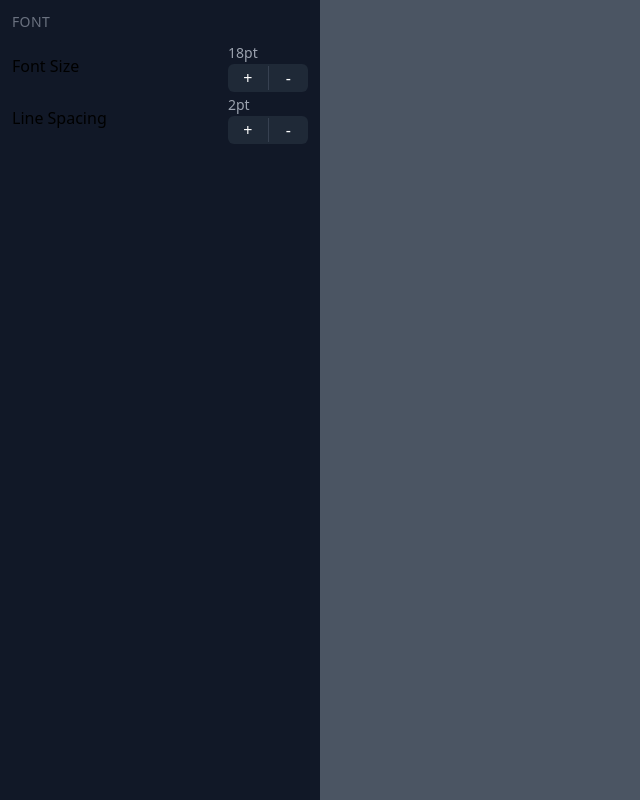
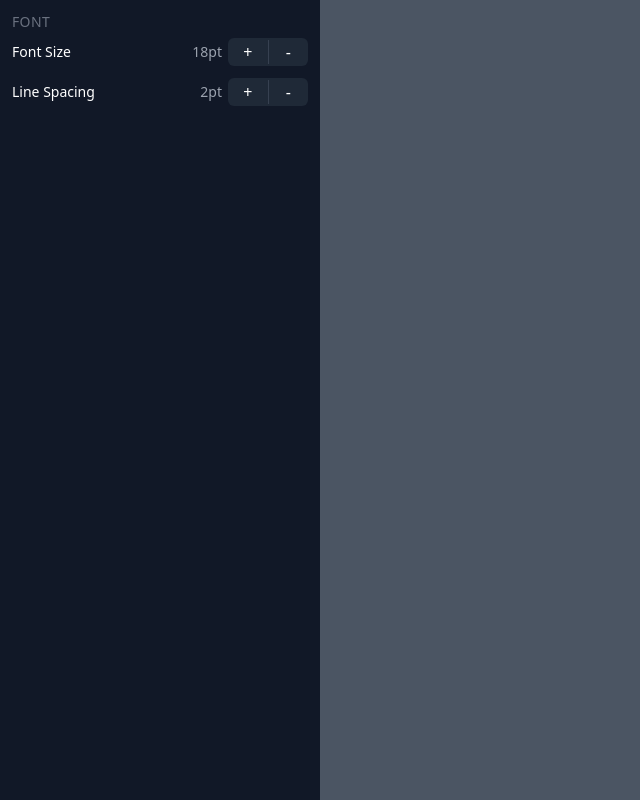
Before and after one commit to yigithanyucedag/kodsnap, a React (Create React App) app: page / in a window 1280 px wide. Shown: the whole page, without its empty margins (0-640 px from the left). Built offline with nearby package versions, Linux system fonts and the light colour scheme.

Commit message:
menu styles update

```diff
--- a/src/index.css
+++ b/src/index.css
@@ -3,15 +3,27 @@
 @tailwind utilities;
 
 .menu-container {
-  @apply flex flex-col gap-y-2;
+  @apply flex flex-col;
 }
 
 .menu-title {
   @apply font-medium text-sm text-gray-500 tracking-wide;
 }
 
+.menu-items {
+  @apply flex flex-col gap-y-3 mt-1.5;
+}
+
 .menu-item {
   @apply flex items-center justify-between;
+}
+
+.menu-item-title {
+  @apply text-white text-sm;
+}
+
+.menu-item-container {
+  @apply flex items-center gap-x-1.5;
 }
 
 .increment-decrement-btn {
```
